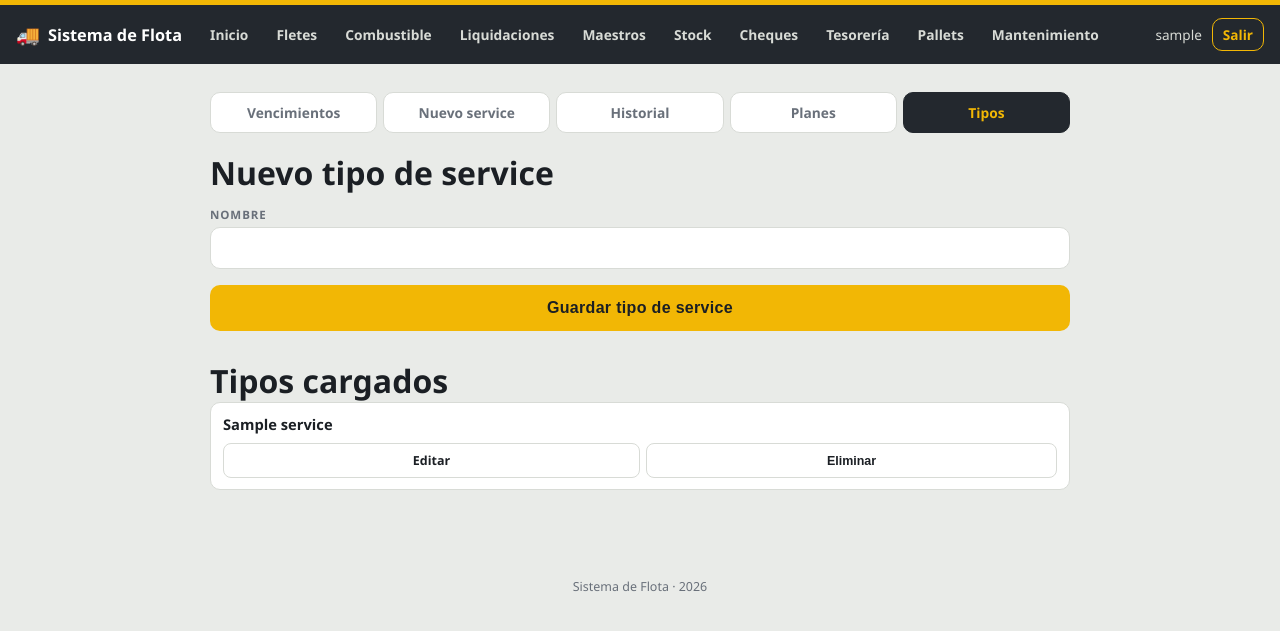
After one commit to danqueve/sistema_flota, a PHP site: page /modulos/mantenimiento/tipos.php in a window 1280 px wide. The commit adds this page. Shown: the top 631 px of the page. Run offline with PHP 8.4, Linux system fonts and the light colour scheme; the visitor is signed in with stand-in values (Sample User, id 1); tables that the repository leaves empty hold one stand-in row (values such as "Sample post").

Commit message:
feat: ABM de tipos de service (Fase 4, paso 1)
Alta, edición y baja de tipos de service. La baja es un DELETE físico
protegido por la FK de planes_mantenimiento/services (sin columna activo
en tipos_service, se usa la propia integridad referencial como resguardo).

Reemplaza el placeholder de mantenimiento por la nueva pantalla y
descarta definitivamente la integración GPS TrailingSat en CLAUDE.md.

```diff
--- a/includes/header.php
+++ b/includes/header.php
@@ -32,7 +32,7 @@ $rol     = $usuario['rol'] ?? null;
       <a href="<?= BASE_URL ?>/modulos/cheques/cartera.php">Cheques</a>
       <a href="<?= BASE_URL ?>/modulos/tesoreria/listado.php">Tesorería</a>
       <a href="<?= BASE_URL ?>/modulos/pallets/nuevo.php">Pallets</a>
-      <a href="<?= BASE_URL ?>/modulos/mantenimiento/index.php">Mantenimiento</a>
+      <a href="<?= BASE_URL ?>/modulos/mantenimiento/tipos.php">Mantenimiento</a>
     <?php elseif ($rol === 'taller'): ?>
       <a href="<?= BASE_URL ?>/modulos/stock/index.php">Stock</a>
     <?php endif; ?>
--- /dev/null
+++ b/modulos/mantenimiento/tabs.php
@@ -0,0 +1,10 @@
+<?php
+/** Requiere $activo definido antes de incluir (vencimientos|nuevo|historial|planes|tipos). */
+?>
+<nav class="seg tabs">
+  <a href="vencimientos.php" class="<?= $activo === 'vencimientos' ? 'on' : '' ?>">Vencimientos</a>
+  <a href="nuevo.php" class="<?= $activo === 'nuevo' ? 'on' : '' ?>">Nuevo service</a>
+  <a href="historial.php" class="<?= $activo === 'historial' ? 'on' : '' ?>">Historial</a>
+  <a href="planes.php" class="<?= $activo === 'planes' ? 'on' : '' ?>">Planes</a>
+  <a href="tipos.php" class="<?= $activo === 'tipos' ? 'on' : '' ?>">Tipos</a>
+</nav>
--- /dev/null
+++ b/modulos/mantenimiento/tipos.php
@@ -0,0 +1,100 @@
+<?php
+
+require_once __DIR__ . '/../../includes/auth.php';
+requerirRol(['admin']);
+require_once __DIR__ . '/../../includes/funciones.php';
+
+$pdo = obtenerConexion();
+$errores = [];
+
+if ($_SERVER['REQUEST_METHOD'] === 'POST' && ($_POST['accion'] ?? '') === 'guardar') {
+    $id     = ($_POST['id'] ?? '') !== '' ? (int) $_POST['id'] : null;
+    $nombre = trim($_POST['nombre'] ?? '');
+
+    if ($nombre === '') {
+        $errores[] = 'El nombre es obligatorio.';
+    }
+
+    if (!$errores) {
+        try {
+            if ($id) {
+                $pdo->prepare('UPDATE tipos_service SET nombre=? WHERE id=?')->execute([$nombre, $id]);
+            } else {
+                $pdo->prepare('INSERT INTO tipos_service (nombre) VALUES (?)')->execute([$nombre]);
+            }
+            header('Location: tipos.php');
+            exit;
+        } catch (PDOException $e) {
+            $errores[] = 'No se pudo guardar el tipo de service.';
+        }
+    }
+}
+
+if ($_SERVER['REQUEST_METHOD'] === 'POST' && ($_POST['accion'] ?? '') === 'eliminar') {
+    try {
+        $pdo->prepare('DELETE FROM tipos_service WHERE id=?')->execute([(int) $_POST['id']]);
+        header('Location: tipos.php');
+        exit;
+    } catch (PDOException $e) {
+        $errores[] = $e->getCode() === '23000'
+            ? 'No se puede eliminar: ya tiene planes o services cargados con este tipo.'
+            : 'No se pudo eliminar el tipo de service.';
+    }
+}
+
+$registroEditar = null;
+if (isset($_GET['id'])) {
+    $stmt = $pdo->prepare('SELECT * FROM tipos_service WHERE id=?');
+    $stmt->execute([(int) $_GET['id']]);
+    $registroEditar = $stmt->fetch() ?: null;
+}
+
+$tipos = $pdo->query('SELECT * FROM tipos_service ORDER BY nombre')->fetchAll();
+
+$activo       = 'tipos';
+$tituloPagina = 'Tipos de service';
+require __DIR__ . '/../../includes/header.php';
+require __DIR__ . '/tabs.php';
+?>
+
+<h1><?= $registroEditar ? 'Editar tipo de service' : 'Nuevo tipo de service' ?></h1>
+
+<?php foreach ($errores as $error): ?>
+  <p class="login-error"><?= htmlspecialchars($error) ?></p>
+<?php endforeach; ?>
+
+<form method="post">
+  <input type="hidden" name="accion" value="guardar">
+  <input type="hidden" name="id" value="<?= $registroEditar['id'] ?? '' ?>">
+
+  <label for="nombre">Nombre</label>
+  <input class="campo-input" type="text" id="nombre" name="nombre" maxlength="80" required
+    value="<?= htmlspecialchars($registroEditar['nombre'] ?? '') ?>">
+
+  <button type="submit" class="btn">Guardar tipo de service</button>
+  <?php if ($registroEditar): ?>
+    <a href="tipos.php" class="btn sec">Cancelar edición</a>
+  <?php endif; ?>
+</form>
+
+<h1 class="seccion">Tipos cargados</h1>
+
+<?php foreach ($tipos as $tipo): ?>
+  <div class="item">
+    <div class="l1"><span class="num"><?= htmlspecialchars($tipo['nombre']) ?></span></div>
+    <div class="acciones">
+      <a href="tipos.php?id=<?= $tipo['id'] ?>">Editar</a>
+      <form method="post" onsubmit="return confirm('¿Eliminar este tipo de service?');">
+        <input type="hidden" name="accion" value="eliminar">
+        <input type="hidden" name="id" value="<?= $tipo['id'] ?>">
+        <button type="submit">Eliminar</button>
+      </form>
+    </div>
+  </div>
+<?php endforeach; ?>
+
+<?php if (!$tipos): ?>
+  <p class="nota">Todavía no hay tipos de service cargados.</p>
+<?php endif; ?>
+
+<?php require __DIR__ . '/../../includes/footer.php'; ?>
```
Also changed, not shown: CLAUDE.md (+4 -3 lines), database/datos_semilla.sql (+6 -5 lines), modulos/mantenimiento/index.php (deleted, +0 -14 lines).
